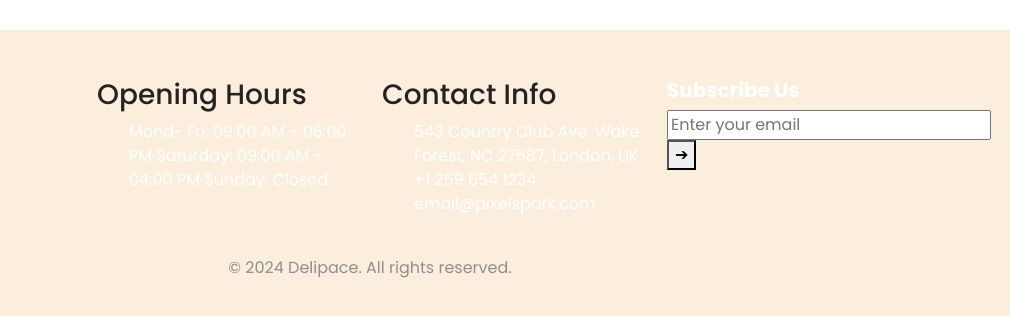
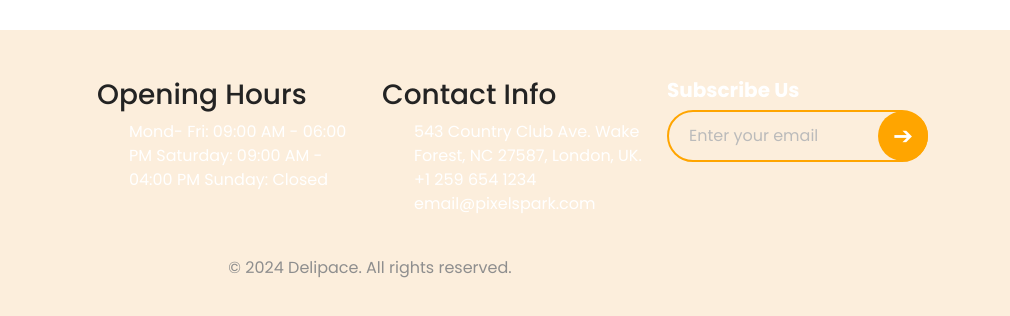
Before and after one commit to Marilyne97/paboumbakisossou_marilyne_Projet-cuisine_Groupe_1, a plain HTML site: page index.html in a window 1280 px wide. Shown: the part 3028-3344 px from the top of the page, 270-1280 px from the left. Drawn offline with nearby package versions, Linux system fonts and the light colour scheme.

Commit message:
ajout du css du footer

```diff
--- a/index.html
+++ b/index.html
@@ -57,6 +57,51 @@
             max-width: 80%;
             border-radius: 50%;
         }
+        .subscribe-form {
+        display: flex;
+        align-items: center;
+        position: relative;
+        max-width: 100%;
+    }
+
+       .subscribe-input {
+        width: 100%;
+        padding: 12px 20px;
+        border: 2px solid orange;
+        border-radius: 30px;
+        outline: none;
+        font-size: 16px;
+        color: #555;
+        background: transparent;
+    }
+
+       .subscribe-input::placeholder {
+        color: #bbb;
+    }
+
+    .subscribe-button {
+        position: absolute;
+        right: 0;
+        background: orange;
+        border: none;
+        width: 50px;
+        height: 50px;
+        border-radius: 50%;
+        display: flex;
+        align-items: center;
+        justify-content: center;
+        cursor: pointer;
+        transition: background 0.3s ease;
+    }
+
+      .subscribe-button span {
+        font-size: 24px;
+        color: white;
+    }
+
+      .subscribe-button:hover {
+        background: darkorange;
+    }
     </style>
 </head>
 <body>
```
